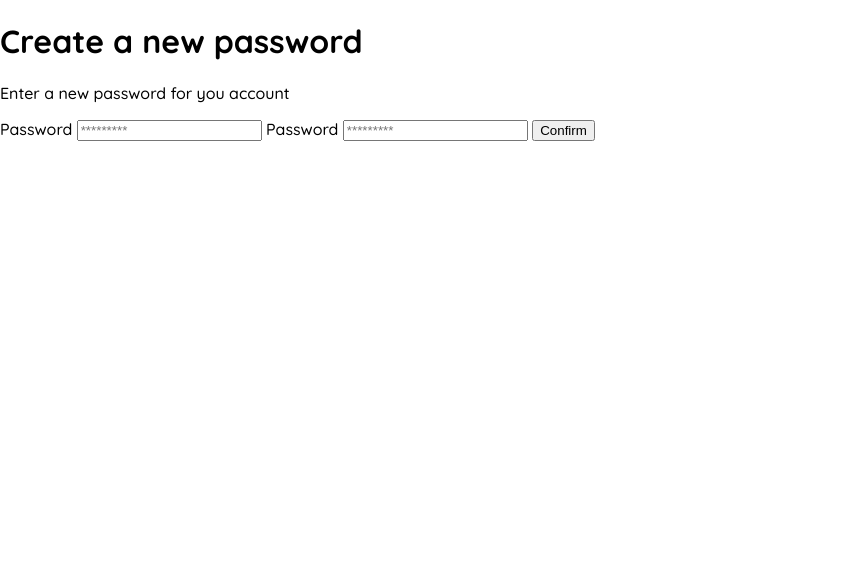
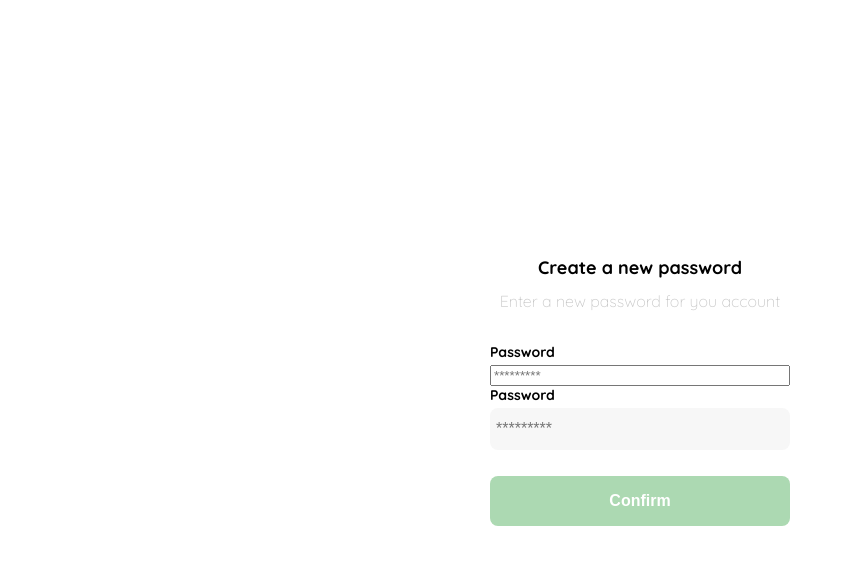
Before and after one commit to fernandoK92/taller-git, a plain HTML site: page index.html in a window 1280 px wide. Shown: the whole page, without its empty margins (0-852 px from the left). Drawn offline with Linux system fonts and the light colour scheme.

Commit message:
add class to labels

```diff
--- a/index.html
+++ b/index.html
@@ -89,21 +89,21 @@
         }
 
       </style>
-    <div>
-        <div>
+    <div class="login">
+        <div class="form-container">
           <img src="./logo-tec.png" alt="logo" class="logo">
 
-          <h1>Create a new password</h1>
-          <p>Enter a new password for you account</p>
+          <h1 class="title">Create a new password</h1>
+          <p class="subtitle">Enter a new password for you account</p>
 
-          <form action="/">
-            <label for="password">Password</label>
-            <input type="password" id="password" placeholder="*********">
+          <form action="/" class="form">
+            <label for="password" class="label">Password</label>
+            <input type="password" id="password" placeholder="*********" input input-password>
 
-            <label for="new-password">Password</label>
-            <input type="password" id="new-password" placeholder="*********">
+            <label for="new-password"class="label">Password</label>
+            <input type="password" id="new-password" placeholder="*********" class="input input-password">
 
-            <input type="submit" value="Confirm" >
+            <input type="submit" value="Confirm" class="primary-button login-button" >
           </form>
         </div>
       </div>
```
